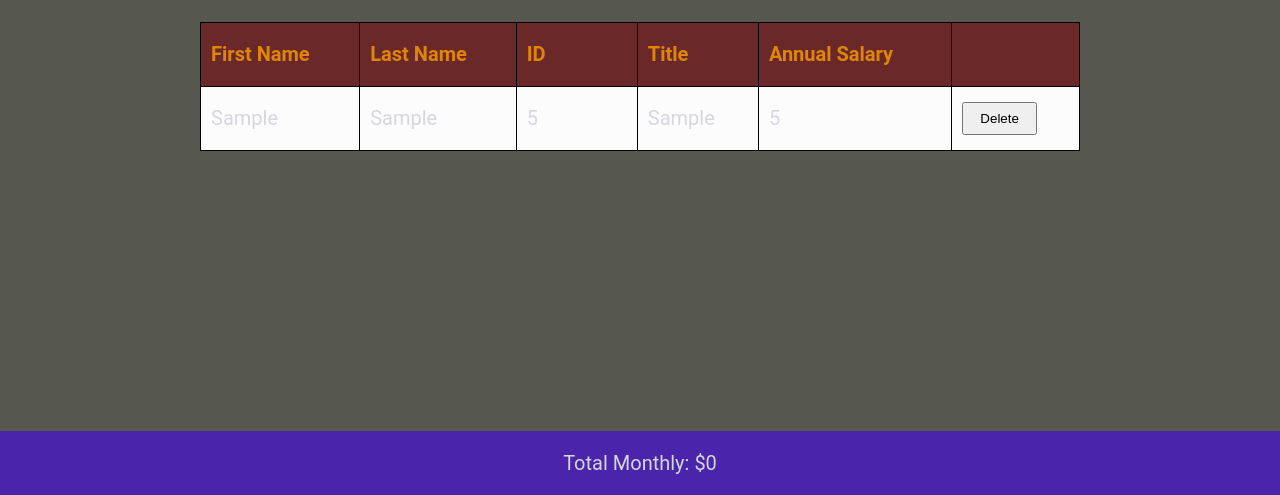
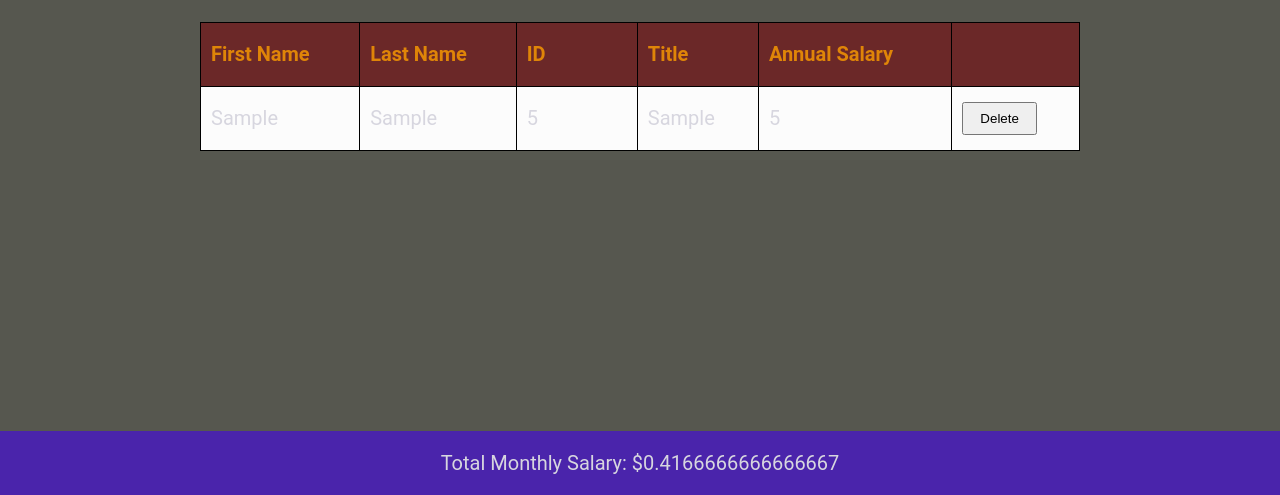
Before and after one commit to tompinataro/weekend-salary-calculator, a website: page index.html in a window 1280 px wide. Both pictures are taken after typing "Sample", "Sample", "5", "Sample", "5" into the empty fields and a click on the button "Submit". Shown: the part 305-800 px from the top of the page. Drawn offline with Linux system fonts and the light colour scheme.

Commit message:
fixed footer to include monthly salary total

```diff
--- a/index.html
+++ b/index.html
@@ -36,7 +36,7 @@
 
         <input
         type="number"
-        id="annualSalaryInput"
+        id="annualSalary"
         placeholder="Annual Salary"
         data-testid="annualSalaryInput">
       <button
@@ -64,7 +64,7 @@
   </main>
 
   <footer>
-    <p>Total Monthly: <id="totalMonthlySalarySpan">$0</p>
+    <p>Total Monthly Salary: $</p> <p id="totalMonthlySalary">0</p>
   </footer>
 </body>
 </html>
--- a/script.js
+++ b/script.js
@@ -7,8 +7,9 @@ function handleSubmit(event) {
   let lastName = document.getElementById('lastNameInput').value;
   let employeeId = document.getElementById('employeeIdInput').value;
   let title = document.getElementById('titleInput').value;
-  let annualSalary = document.getElementById('annualSalaryInput').value;
+  let annualSalary = document.getElementById('annualSalary').value;
 
+  annualSalary = Number(annualSalary);
 
   let tbody = document.getElementById('employeesTableBody');
 
@@ -29,13 +30,17 @@ function handleSubmit(event) {
   document.getElementById('lastNameInput').value = '';
   document.getElementById('employeeIdInput').value = '';
   document.getElementById('titleInput').value = '';
-  document.getElementById('annualSalaryInput').value = '';
+  document.getElementById('annualSalary').value = '';
 
   totalAnnualSalary += annualSalary;
 
+  console.log("This is totalAnnualSalary:", totalAnnualSalary);
+
   let totalMonthlySalary = totalAnnualSalary / 12;
 
-  let totalMonthly = document.getElementById('totalMonthlySalary');
+  let totalMonthlySalaryHtmlElement = document.getElementById('totalMonthlySalary');
+  // console.log(totalMonthlySalaryHtmlElement);
+  totalMonthlySalaryHtmlElement.innerHTML = totalMonthlySalary;
 
   if (totalMonthlySalary > 20000) {
     let leFoot = document.querySelector('footer');
```
